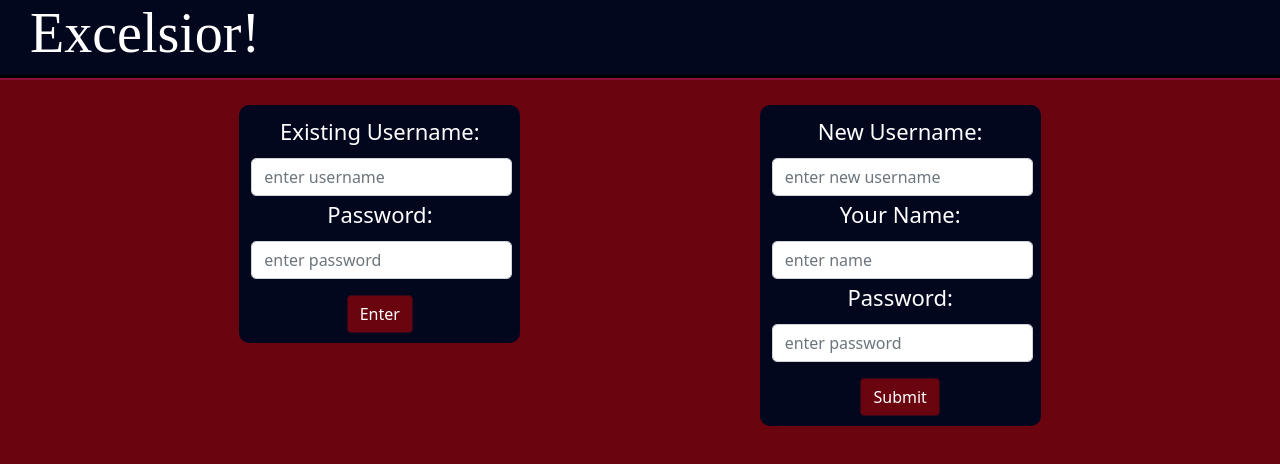
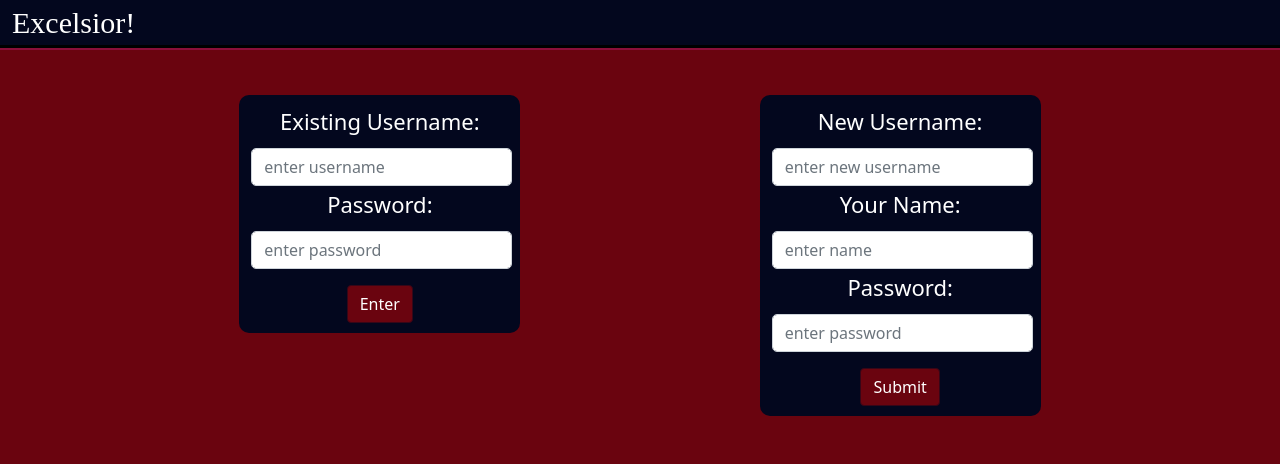
Before and after one commit to lfoster1150/excelsior, a React (Create React App) app in the folder client/: page / in a window 1280 px wide. Shown: the top 464 px of the page. Built offline with nearby package versions, Linux system fonts and the light colour scheme; no server answers; a web font is replaced by a local one.

Commit message:
Add NavBar to home page

```diff
--- a/client/src/App.js
+++ b/client/src/App.js
@@ -1,5 +1,6 @@
 import React, { useState, useEffect } from 'react'
 import './styles/App.css'
+import BootNav from './components/BootNav'
 import Home from './pages/Home'
 import User from './pages/User'
 import Stack from './pages/Stack'
@@ -42,6 +43,7 @@
 
   return (
     <div className="App">
+      <BootNav authenticated={authenticated} user={user} handleLogOut={handleLogOut} />
       <Switch>
         <Route
           exact
--- a/client/src/pages/Home.js
+++ b/client/src/pages/Home.js
@@ -46,9 +46,6 @@
 
   return (
     <div className="page ">
-      <header className="header-home">
-        <h1>Excelsior!</h1>
-      </header>
       <div className="home-page">
         <div>
           <Form className="bootstrap-form-contain" onSubmit={handleSubmit}>
```
